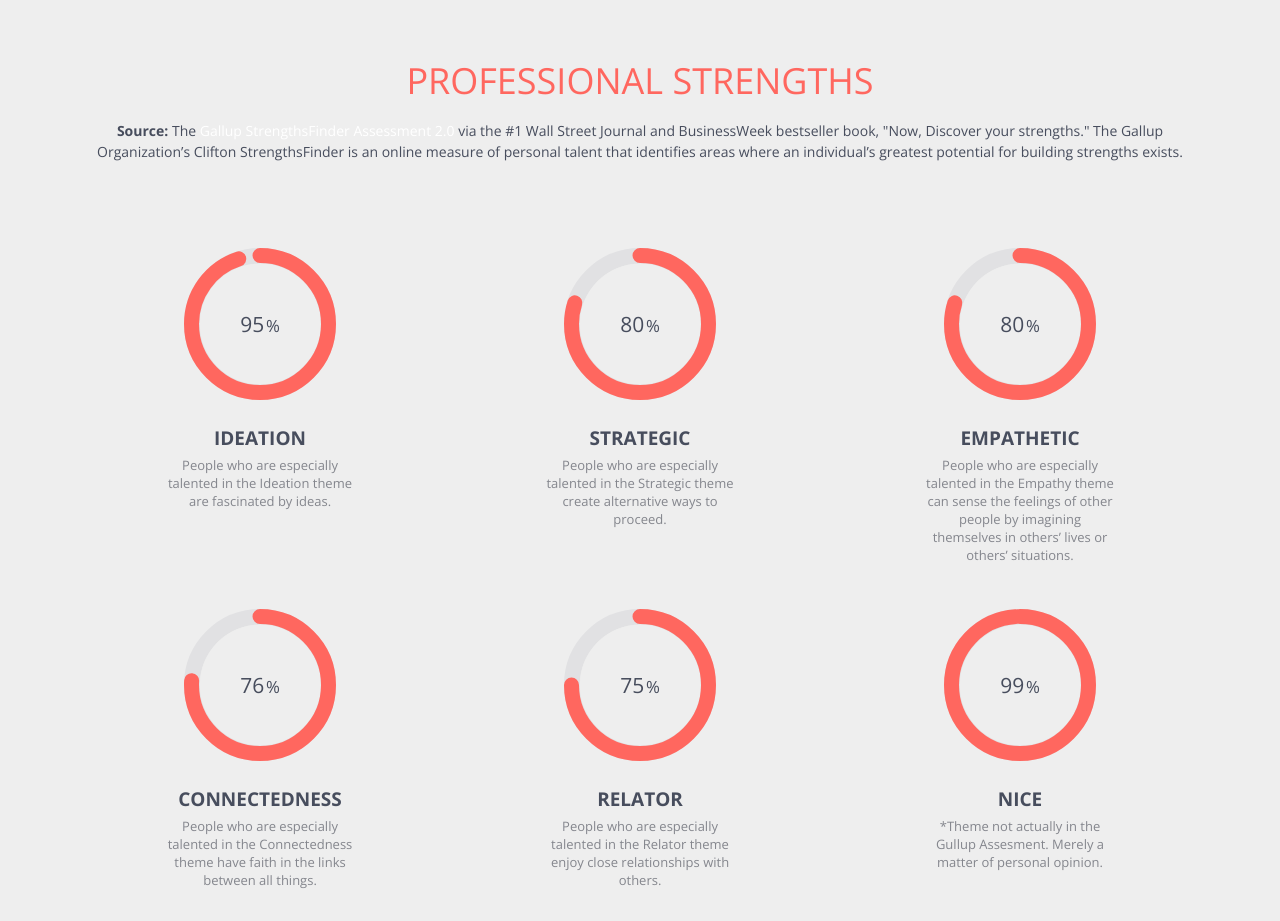
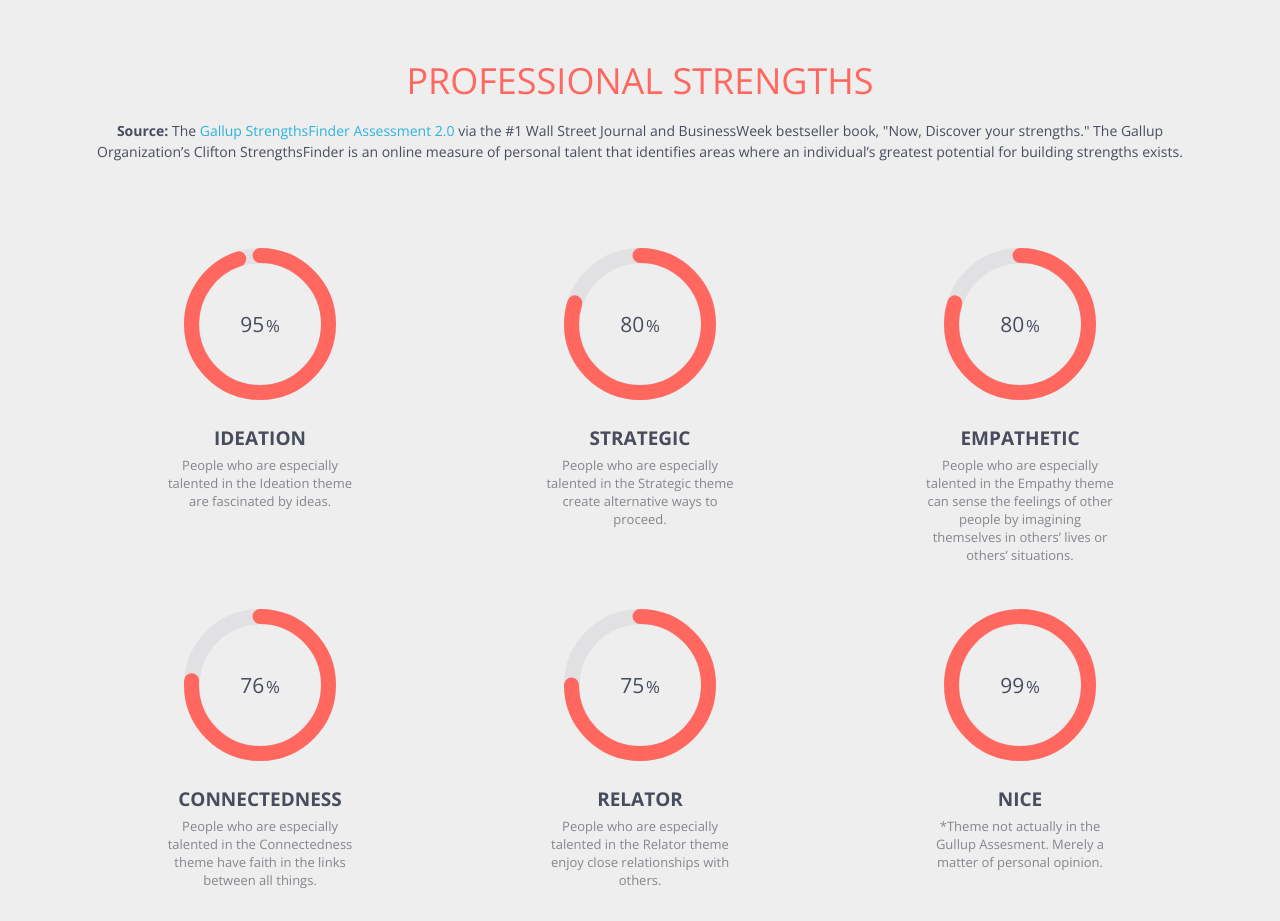
Before and after one commit to cassettedeck9/cassettedeck9.github.io, a plain HTML site: page index.html in a window 1280 px wide. Shown: the part 1660-2581 px from the top of the page. Drawn offline with nearby package versions, Linux system fonts and the light colour scheme.

Commit message:
Update index.html

```diff
--- a/index.html
+++ b/index.html
@@ -123,7 +123,7 @@
       <div class="heading">
         <h2>Professional Strengths</h2>
         <br>
-        <p><b>Source:</b> The <a href="http://strengths.gallup.com/default.aspx" target="blank" <font color=#2BB3DD> Gallup StrengthsFinder Assessment 2.0</font></a> via the #1 Wall Street Journal and BusinessWeek bestseller book, "Now, Discover your strengths." The Gallup Organization’s Clifton StrengthsFinder is an online measure of
+        <p><b>Source:</b> The <a href="http://strengths.gallup.com/default.aspx"> <target="blank"> <font color=#2BB3DD> Gallup StrengthsFinder Assessment 2.0</font></a> via the #1 Wall Street Journal and BusinessWeek bestseller book, "Now, Discover your strengths." The Gallup Organization’s Clifton StrengthsFinder is an online measure of
 personal talent that identifies areas where an individual’s greatest potential for building strengths exists.
 </p>
       </div>
```
